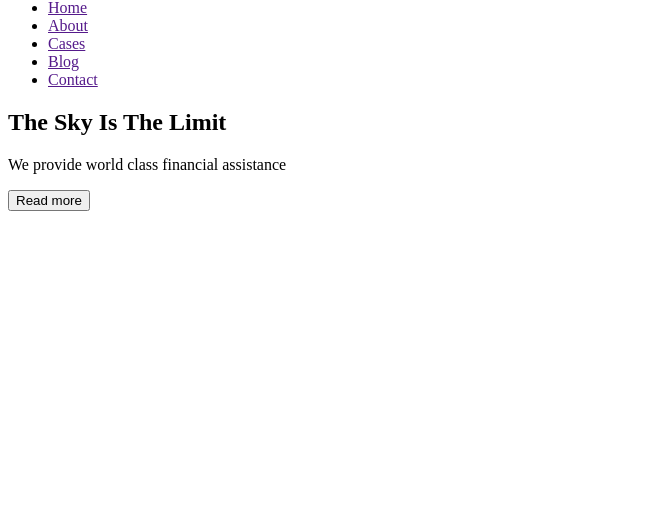
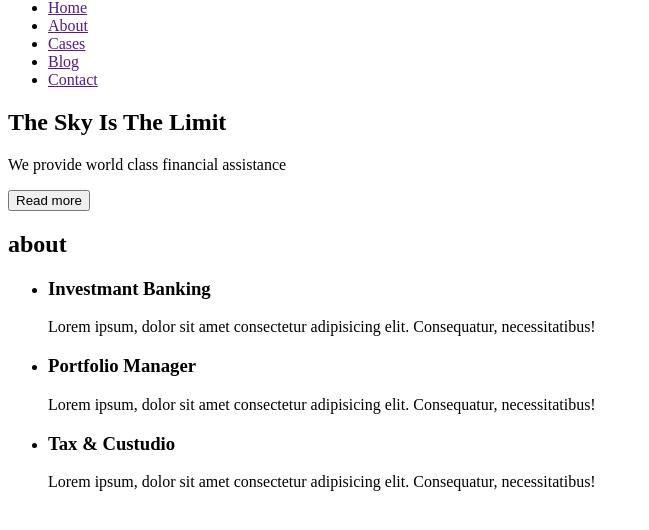
Before and after one commit to W-Sei/fson-64-devmonkeys, a plain HTML site: page index.html in a window 1280 px wide. Shown: the part 60-590 px from the top of the page, without its empty margins (0-649 px from the left). Drawn offline with Linux system fonts and the light colour scheme.

Commit message:
add about section

```diff
--- a/index.html
+++ b/index.html
@@ -34,7 +34,33 @@
         <button type="button">Read more</button>
       </section>
 
-      <!--  -->
+      <!-- about -->
+      <section>
+        <h2>about</h2>
+        <ul>
+          <li>
+            <h3>Investmant Banking</h3>
+            <p>
+              Lorem ipsum, dolor sit amet consectetur adipisicing elit.
+              Consequatur, necessitatibus!
+            </p>
+          </li>
+          <li>
+            <h3>Portfolio Manager</h3>
+            <p>
+              Lorem ipsum, dolor sit amet consectetur adipisicing elit.
+              Consequatur, necessitatibus!
+            </p>
+          </li>
+          <li>
+            <h3>Tax & Custudio</h3>
+            <p>
+              Lorem ipsum, dolor sit amet consectetur adipisicing elit.
+              Consequatur, necessitatibus!
+            </p>
+          </li>
+        </ul>
+      </section>
     </main>
   </body>
 </html>
```
